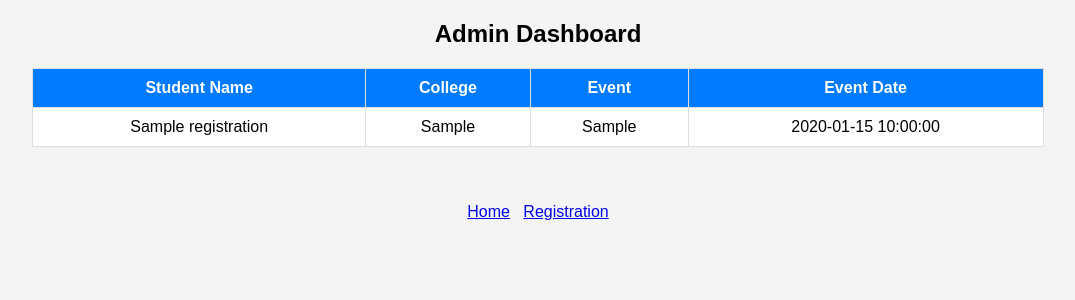
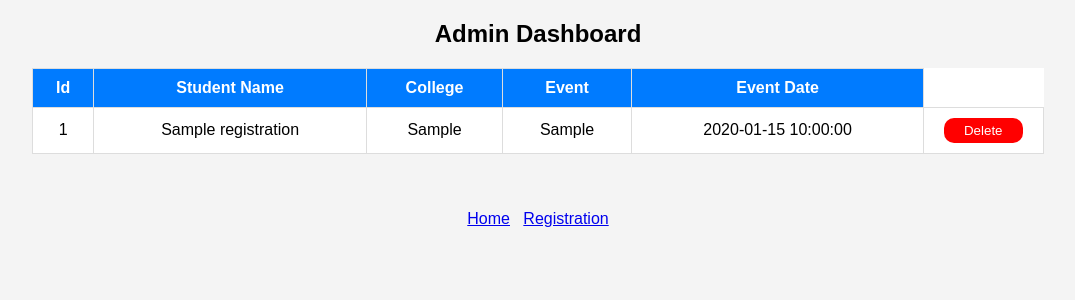
Before and after one commit to Edwinshaji/tech_fest, a PHP site: page /admin.php in a window 1280 px wide. Shown: the top 300 px of the page, without its empty margins (102-1177 px from the left). Run offline with PHP 8.4, Linux system fonts and the light colour scheme; tables that the repository leaves empty or names only in its code hold one stand-in row (values such as "Sample post").

Commit message:
add delete function for delete the record from table

```diff
--- a/admin.php
+++ b/admin.php
@@ -14,7 +14,7 @@ if ($conn->connect_error) {
 }
 
 // Fetch data from the table (change 'your_table' to your actual table name)
-$sql = "SELECT student_name,college,event_,event_date FROM registration";
+$sql = "SELECT reg_id,student_name,college,event_,event_date FROM registration";
 $result = $conn->query($sql);
 ?>
 
@@ -50,6 +50,13 @@ $result = $conn->query($sql);
             color: white;
         }
     </style>
+    <script>
+        function confirmDelete(event, form) {
+            if (!confirm("Are you sure you want to delete this record?")) {
+                event.preventDefault(); // Stop form submission if canceled
+            }
+        }
+    </script>
 </head>
 
 <body>
@@ -57,6 +64,7 @@ $result = $conn->query($sql);
     <h2>Admin Dashboard</h2>
     <table>
         <tr>
+            <th>Id</th>
             <th>Student Name</th>
             <th>College</th>
             <th>Event</th>
@@ -68,14 +76,32 @@ $result = $conn->query($sql);
         if ($result->num_rows > 0) {
             while ($row = $result->fetch_assoc()) {
                 echo "<tr>
+                    <td>{$row['reg_id']}</td>
                     <td>{$row['student_name']}</td>
                     <td>{$row['college']}</td>
                     <td>{$row['event_']}</td>
                     <td>{$row['event_date']}</td>
+                    <td>
+                    <form method='POST' onsubmit='confirmDelete(event, this)'>
+                            <input type='hidden' name='id' value='{$row['reg_id']}'>
+                            <button type='submit' style='background-color:red;color:white;border-radius:10px;width:80%;padding:5px;border:none;' name='delete'>Delete</button>
+                        </form>
                   </tr>";
             }
         } else {
             echo "<tr><td colspan='4'>No records found</td></tr>";
+        }
+
+        if (isset($_POST['delete'])) {
+            $id = intval($_POST['id']); // Sanitize input
+
+            $sql = "DELETE FROM registration WHERE reg_id = '$id'";
+
+            if ($conn->query($sql) === TRUE) {
+                echo "<script>alert('Record deleted successfully!'); window.location.href='admin.php';</script>";
+            } else {
+                echo "Error deleting record: " . $conn->error;
+            }
         }
         $conn->close();
         ?>
--- a/register.php
+++ b/register.php
@@ -133,7 +133,8 @@
         VALUES ('$name','$college','$event','$date')";
 
         if ($conn->query($sql) === TRUE) {
-            echo "<h2> Registration Completed Successfuly</h2>";
+            echo "<script>alert('Registration Completed Successfuly!'); window.location.href='register.php';</script>";
+
         } else {
             echo "Error: " . $sql . "<br>" . $conn->error;
         }
```
